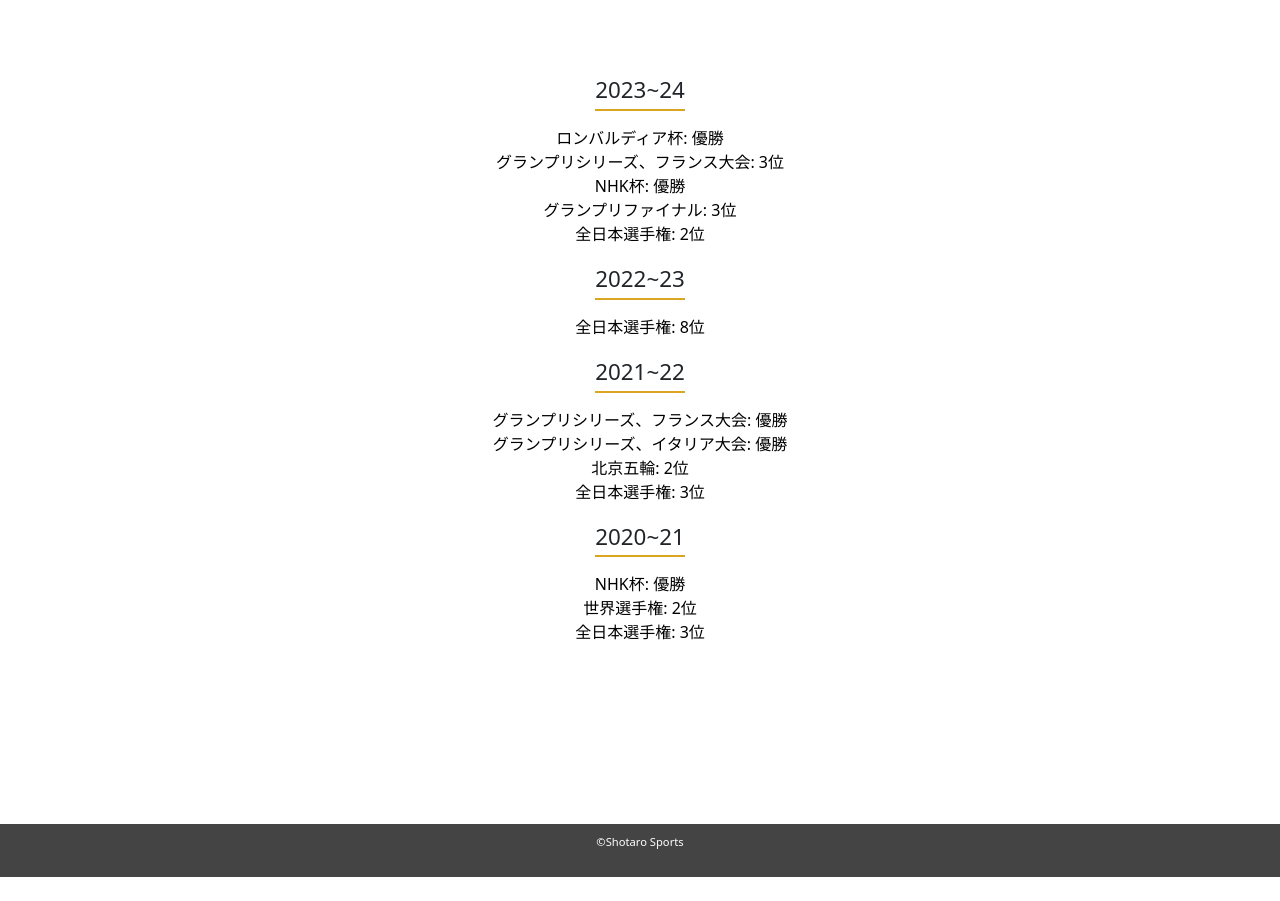
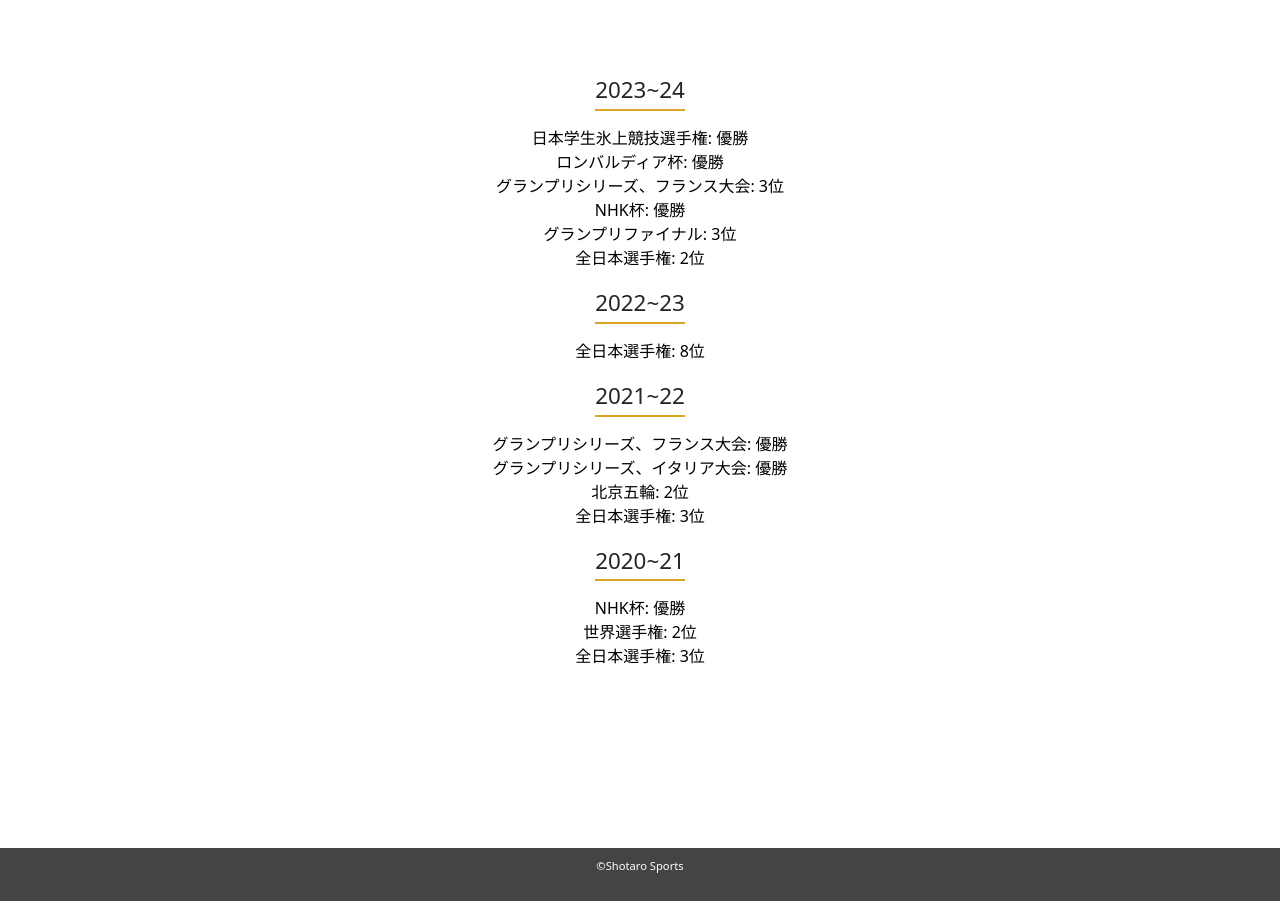
Before and after one commit to heytroys/yotarosports, a plain HTML site: page kagiyamayuma.html in a window 1280 px wide. Shown: the part 1541-2442 px from the top of the page. Before the commit the page ends 2418 px from the top, so only its background shows below. Drawn offline with nearby package versions, Linux system fonts and the light colour scheme; some packages are replaced by stand-ins of ours; a web font is replaced by a local one.

Commit message:
Update kagiyamayuma.html

```diff
--- a/kagiyamayuma.html
+++ b/kagiyamayuma.html
@@ -48,7 +48,8 @@
     <div class="atl-score">
       <div class="atl-score-content">
       <h3>2023~24</h3>
-      <p>ロンバルディア杯: 優勝<br>
+      <p>日本学生氷上競技選手権: 優勝<br>
+        ロンバルディア杯: 優勝<br>
         グランプリシリーズ、フランス大会: 3位<br>
         NHK杯: 優勝<br>
         グランプリファイナル: 3位<br>
```
